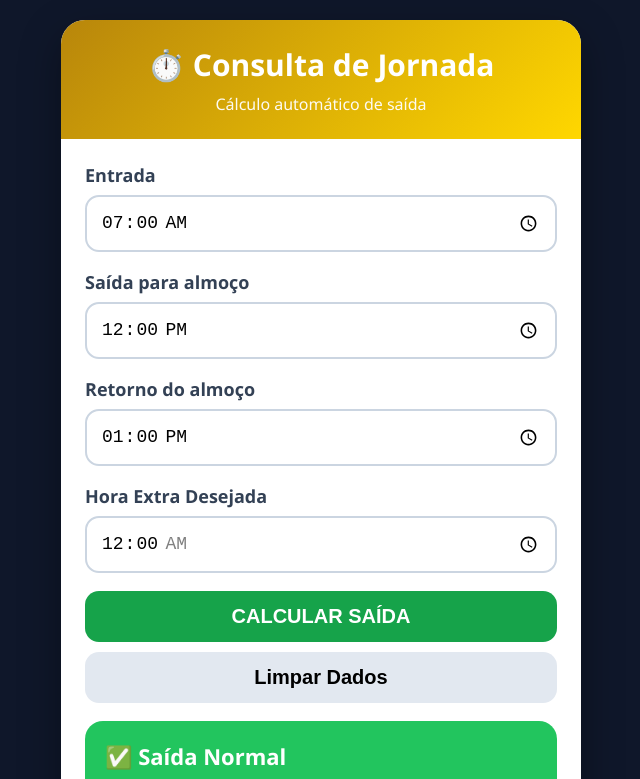
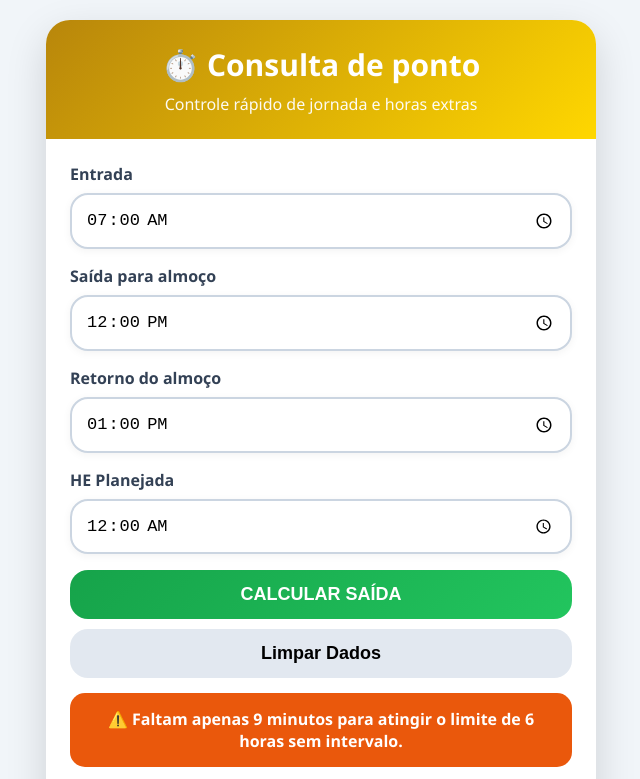
Before and after one commit to FSmaniotto/consulta-ponto, a plain HTML site: page index.html in a window 1280 px wide. Both pictures are taken after a click on the button "CALCULAR SAÍDA". Shown: the top 779 px of the page, without its empty margins (319-959 px from the left). Drawn offline with Linux system fonts and the light colour scheme.

Commit message:
Update index.html

```diff
--- a/index.html
+++ b/index.html
@@ -3,9 +3,10 @@
 <head>
 <meta charset="UTF-8">
 <meta name="viewport" content="width=device-width, initial-scale=1.0">
-<title>Consulta de Jornada</title>
+<title>Consulta de Jornada v5.1</title>
 
 <style>
+
 *{
     margin:0;
     padding:0;
@@ -13,26 +14,26 @@
 }
 
 body{
-    font-family:Segoe UI, Arial, sans-serif;
-    background:#0f172a;
+    font-family:'Segoe UI',Arial,sans-serif;
+    background:#f1f5f9;
     min-height:100vh;
     padding:20px;
 }
 
 .container{
-    max-width:520px;
+    max-width:550px;
     margin:auto;
-    background:white;
+    background:#fff;
     border-radius:24px;
     overflow:hidden;
-    box-shadow:0 15px 40px rgba(0,0,0,.35);
+    box-shadow:0 15px 40px rgba(0,0,0,.15);
 }
 
 .header{
     background:linear-gradient(135deg,#b8860b,#ffd700);
     color:white;
+    text-align:center;
     padding:24px;
-    text-align:center;
 }
 
 .header h1{
@@ -53,30 +54,31 @@ label{
     margin-bottom:8px;
     color:#334155;
     font-weight:700;
-    font-size:18px;
+    font-size:16px;
 }
 
 input{
     width:100%;
     padding:14px;
-    margin-bottom:18px;
+    margin-bottom:16px;
     border:2px solid #cbd5e1;
-    border-radius:14px;
-    font-size:18px;
+    border-radius:18px;
+    font-size:17px;
+    box-shadow:0 2px 8px rgba(0,0,0,.05);
 }
 
 button{
     width:100%;
     border:none;
-    border-radius:14px;
+    border-radius:18px;
     padding:14px;
-    font-size:20px;
+    font-size:18px;
     font-weight:700;
     cursor:pointer;
 }
 
 .btn-calcular{
-    background:#16a34a;
+    background:linear-gradient(135deg,#16a34a,#22c55e);
     color:white;
 }
 
@@ -86,14 +88,14 @@ button{
 }
 
 .card{
-    margin-top:18px;
+    margin-top:15px;
+    padding:18px;
     color:white;
-    padding:20px;
     border-radius:18px;
 }
 
 .normal{
-    background:#22c55e;
+    background:#16a34a;
 }
 
 .he{
@@ -104,25 +106,60 @@ button{
     background:#f59e0b;
 }
 
+.limite{
+    background:#7c3aed;
+}
+
 .intervalo{
     background:#ef4444;
 }
 
+.duplo{
+    display:flex;
+    gap:12px;
+    margin-top:15px;
+}
+
+.duplo .card{
+    flex:1;
+    margin-top:0;
+}
+
 .titulo{
-    font-size:22px;
+    font-size:20px;
     font-weight:700;
 }
 
 .valor{
-    font-size:52px;
+    margin-top:10px;
+    font-size:46px;
     font-weight:800;
-    margin-top:12px;
+}
+
+.duplo .valor{
+    font-size:32px;
 }
 
 .obs{
     margin-top:8px;
     font-size:14px;
-    opacity:.95;
+}
+
+.alerta{
+    margin-top:15px;
+    padding:15px;
+    border-radius:15px;
+    color:white;
+    text-align:center;
+    font-weight:700;
+}
+
+.alerta-aviso{
+    background:#ea580c;
+}
+
+.alerta-critico{
+    background:#dc2626;
 }
 
 footer{
@@ -131,16 +168,17 @@ footer{
     color:#64748b;
     font-size:12px;
 }
+
 </style>
+</head>
 
-</head>
 <body>
 
 <div class="container">
 
     <div class="header">
-        <h1>⏱️ Consulta de Jornada</h1>
-        <p>Cálculo automático de saída</p>
+        <h1>⏱️ Consulta de ponto</h1>
+        <p>Controle rápido de jornada e horas extras</p>
     </div>
 
     <div class="content">
@@ -154,14 +192,8 @@ footer{
         <label>Retorno do almoço</label>
         <input type="time" id="retornoAlmoco" value="13:00">
 
-        <label>Hora Extra Desejada</label>
-        <input
-            type="time"
-            id="heDesejada"
-            value="00:00"
-            min="00:00"
-            max="01:36"
-        >
+        <label>HE Planejada</label>
+        <input type="time" id="heDesejada" value="00:00">
 
         <button class="btn-calcular" onclick="calcular()">
             CALCULAR SAÍDA
@@ -176,8 +208,8 @@ footer{
     </div>
 
     <footer>
-       Consulta de Jornada • Versão 3.1
-Criado por FSmaniotto
+        Consulta de Jornada • Versão 5.1<br>
+        © FSmaniotto
     </footer>
 
 </div>
@@ -189,14 +221,15 @@ function paraMinutos(hora){
     return h * 60 + m;
 }
 
-function paraHora(min){
-    min = ((min % 1440) + 1440) % 1440;
+function paraHora(minutos){
 
-    const h = Math.floor(min / 60)
+    minutos = ((minutos % 1440) + 1440) % 1440;
+
+    const h = Math.floor(minutos / 60)
         .toString()
         .padStart(2,'0');
 
-    const m = (min % 60)
+    const m = (minutos % 60)
         .toString()
         .padStart(2,'0');
 
@@ -205,61 +238,111 @@ function paraHora(min){
 
 function calcular(){
 
-    const jornada = 504; // 8h24
-    const intervaloPadrao = 60; // 1h
+    const entradaTxt =
+        document.getElementById('entrada').value;
+
+    const saidaTxt =
+        document.getElementById('saidaAlmoco').value;
+
+    const retornoTxt =
+        document.getElementById('retornoAlmoco').value;
+
+    const heTxt =
+        document.getElementById('heDesejada').value;
+
+    if(!entradaTxt || !saidaTxt || !retornoTxt || !heTxt){
+        alert('Preencha todos os horários.');
+        return;
+    }
 
     const entrada =
-        paraMinutos(
-            document.getElementById('entrada').value
-        );
+        paraMinutos(entradaTxt);
 
     const saidaAlmoco =
-        paraMinutos(
-            document.getElementById('saidaAlmoco').value
-        );
+        paraMinutos(saidaTxt);
 
     const retornoAlmoco =
-        paraMinutos(
-            document.getElementById('retornoAlmoco').value
-        );
+        paraMinutos(retornoTxt);
 
     const heDesejada =
-        paraMinutos(
-            document.getElementById('heDesejada').value
-        );
+        paraMinutos(heTxt);
 
-    const heLimitada =
-        Math.min(
-            heDesejada,
-            96
-        );
+    if(saidaAlmoco <= entrada){
+        alert('A saída para almoço deve ser posterior à entrada.');
+        return;
+    }
+
+    if(retornoAlmoco <= saidaAlmoco){
+        alert('O retorno do almoço deve ser posterior à saída para almoço.');
+        return;
+    }
 
     const intervalo =
         retornoAlmoco - saidaAlmoco;
 
+    if(intervalo < 60){
+        alert('O intervalo mínimo é de 1 hora.');
+        return;
+    }
+
+    if(heDesejada > 96){
+        alert('A HE máxima permitida é 01:36.');
+        return;
+    }
+
     const excesso =
-        Math.max(
-            0,
-            intervalo - intervaloPadrao
-        );
+        Math.max(0, intervalo - 60);
 
-    /* Saída normal já considera excesso acima de 1h */
+    const jornada = 504;
 
-    const normal =
+    const saidaNormal =
         entrada +
         jornada +
-        intervaloPadrao +
+        60 +
         excesso;
 
     const saidaComHE =
-        normal +
-        heLimitada;
+        saidaNormal +
+        heDesejada;
 
     const heMaisExcesso =
         saidaComHE +
         excesso;
 
+    const limiteSemIntervalo =
+        entrada + 360;
+
+    const agora = new Date();
+
+    const horaAtual =
+        (agora.getHours() * 60) +
+        agora.getMinutes();
+
+    const restante =
+        limiteSemIntervalo - horaAtual;
+
+    let alerta = '';
+
+    if(restante <= 0){
+
+        alerta = `
+            <div class="alerta alerta-critico">
+                🚨 LIMITE DE 6 HORAS SEM INTERVALO ATINGIDO
+            </div>
+        `;
+
+    }else if(restante <= 30){
+
+        alerta = `
+            <div class="alerta alerta-aviso">
+                ⚠️ Faltam apenas ${restante} minutos para atingir o limite de 6 horas sem intervalo.
+            </div>
+        `;
+    }
+
     document.getElementById('resultado').innerHTML = `
+
+        ${alerta}
 
         <div class="card normal">
 
@@ -268,20 +351,20 @@ function calcular(){
             </div>
 
             <div class="valor">
-                ${paraHora(normal)}
+                ${paraHora(saidaNormal)}
             </div>
 
             ${
                 excesso > 0
-                ? `
-                <div class="obs">
-                    Excesso de intervalo incluído: ${excesso} min
-                </div>
-                `
+                ? `<div class="obs">
+                    Excesso incluído: ${excesso} min
+                   </div>`
                 : ''
             }
 
         </div>
+
+        ${heDesejada > 0 ? `
 
         <div class="card he">
 
@@ -294,7 +377,7 @@ function calcular(){
             </div>
 
             <div class="obs">
-                HE escolhida: ${document.getElementById('heDesejada').value}
+                HE planejada: ${heTxt}
             </div>
 
         </div>
@@ -311,10 +394,36 @@ function calcular(){
 
         </div>
 
+        ` : ''}
+
+        <div class="duplo">
+
+            <div class="card limite">
+
+                <div class="titulo">
+                    🟣 Limite
+                </div>
+
+                <div class="valor">
+                    ${paraHora(limiteSemIntervalo)}
+                </div>
+
+                ${
+                    restante > 0
+                    ? `<div class="obs">
+                        ${Math.floor(restante/60)}h ${restante%60}min restantes
+                       </div>`
+                    : `<div class="obs">
+                        Limite atingido
+                       </div>`
+                }
+
+            </div>
+
             <div class="card intervalo">
 
                 <div class="titulo">
-                ⏳ Intervalo Real
+                    ⏳ Intervalo
                 </div>
 
                 <div class="valor">
@@ -327,25 +436,18 @@ function calcular(){
 
             </div>
 
+        </div>
+
     `;
 }
 
 function limpar(){
 
-    document.getElementById('entrada').value =
-        '07:00';
-
-    document.getElementById('saidaAlmoco').value =
-        '12:00';
-
-    document.getElementById('retornoAlmoco').value =
-        '13:00';
-
-    document.getElementById('heDesejada').value =
-        '00:00';
-
-    document.getElementById('resultado').innerHTML =
-        '';
+    document.getElementById('entrada').value='07:00';
+    document.getElementById('saidaAlmoco').value='12:00';
+    document.getElementById('retornoAlmoco').value='13:00';
+    document.getElementById('heDesejada').value='00:00';
+    document.getElementById('resultado').innerHTML='';
 
 }
 
```
Lines whose indentation alone changed are shown as unchanged.
